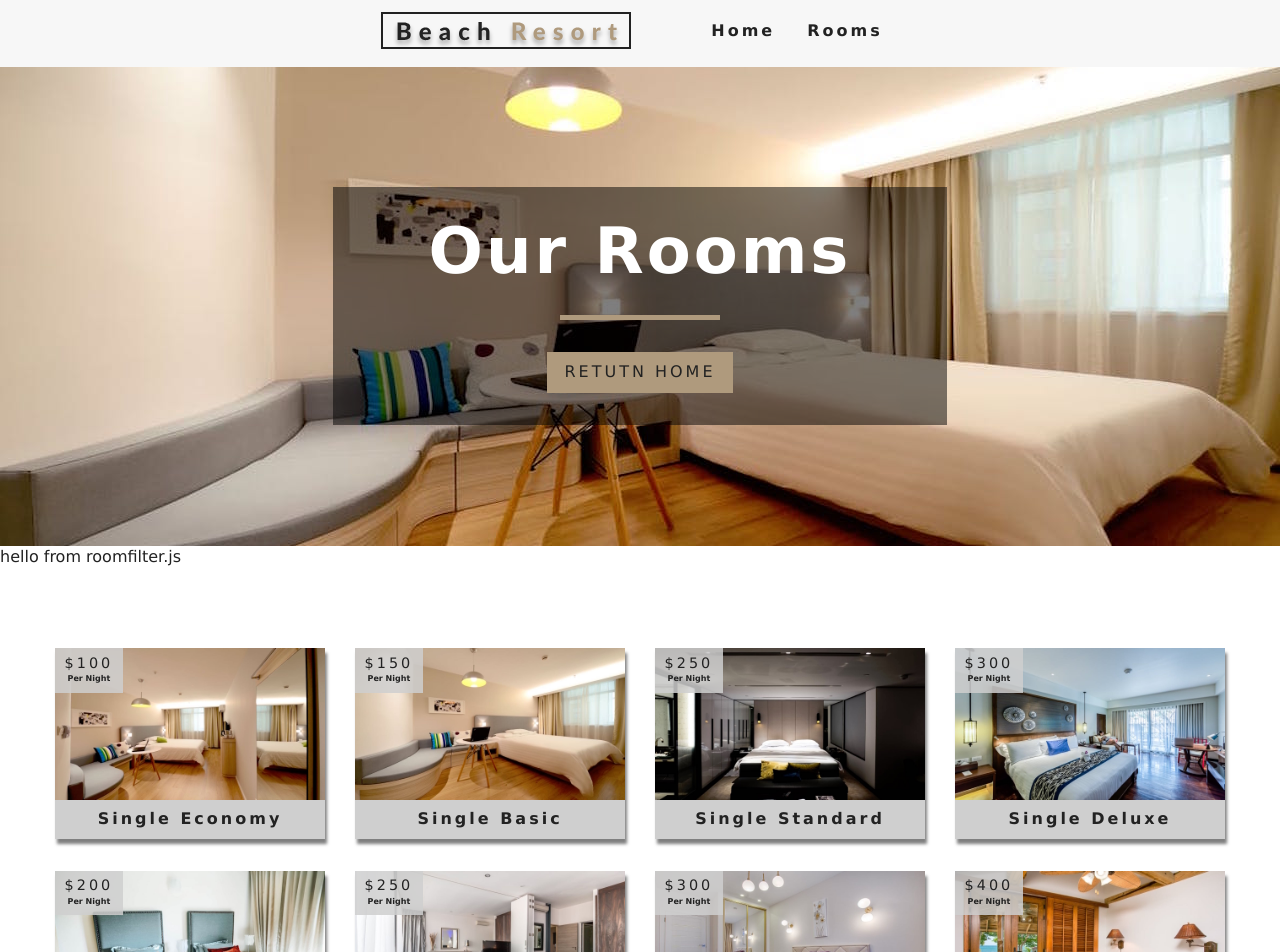
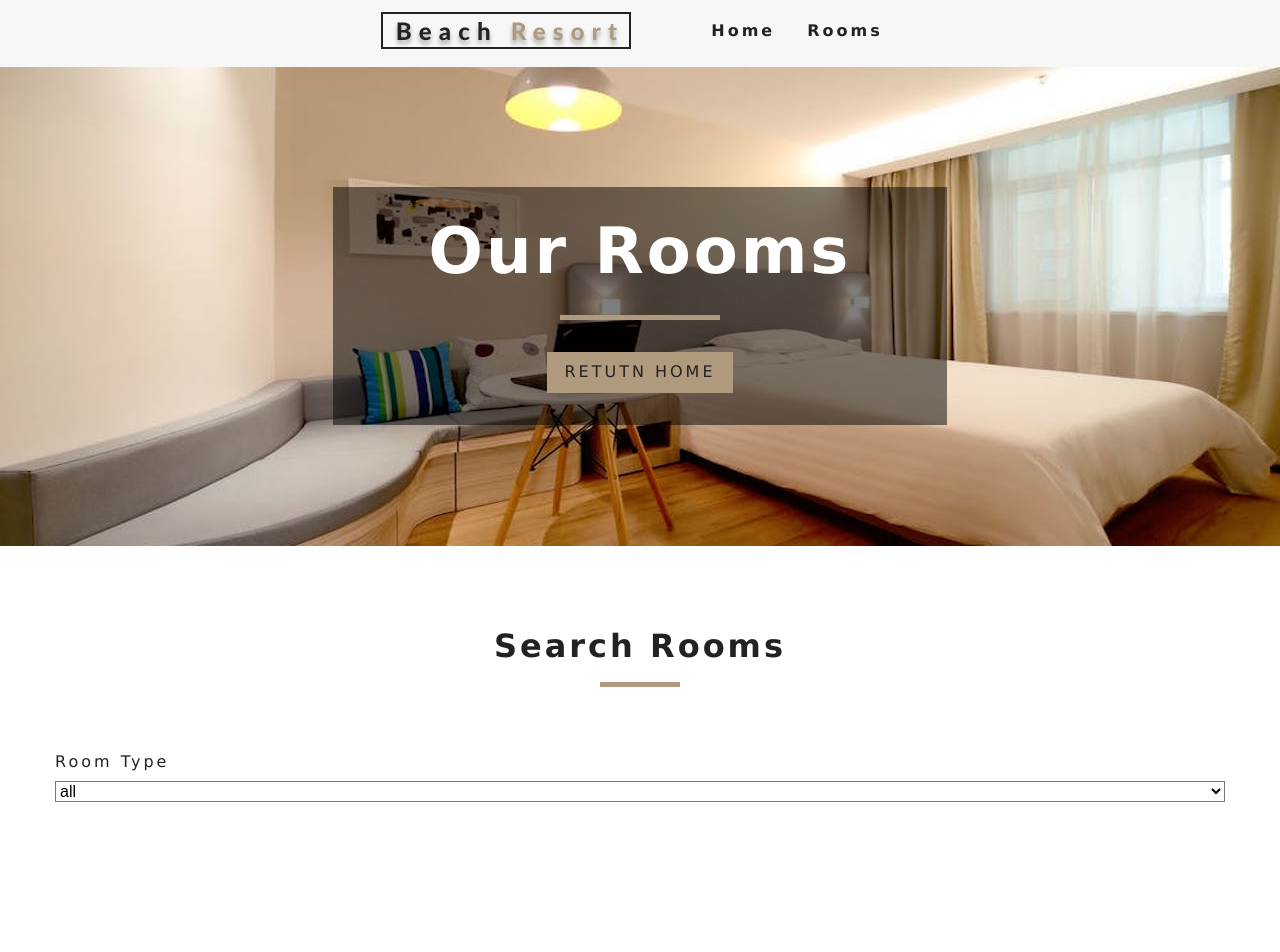
Before and after one commit to DevishBaidawarChhetri/react-beach-resort, a React (Create React App) app: page /rooms in a window 1280 px wide. Shown: the top 952 px of the page. Built offline with nearby package versions, Linux system fonts and the light colour scheme.

Commit message:
Filtered Rooms with room types

```diff
--- a/src/Context.js
+++ b/src/Context.js
@@ -7,18 +7,34 @@
 		rooms: [],
 		sortedRooms: [],
 		featuredRooms: [],
-		loading: true
+		loading: true,
+		// For filtering the rooms
+		type: 'all',
+		capacity: 1,
+		price: 0,
+		minPrice: 0,
+		maxPrice: 0,
+		minSize: 0,
+		maxSize: 0,
+		breakfast: false,
+		pets: false
 	};
 
 	componentDidMount () {
 		let rooms = this.formatData( items );
 		// console.log( rooms );
 		let featuredRooms = rooms.filter( room => room.featured === true );
+		let maxPrice = Math.max( rooms.map( item => item.price ) );
+		let maxSize = Math.max( rooms.map( item => item.size ) );
+
 		this.setState( {
 			rooms,
 			sortedRooms: rooms,
 			featuredRooms,
-			loading: false
+			loading: false,
+			price: maxPrice,
+			maxPrice,
+			maxSize
 		} );
 	}
 
@@ -38,12 +54,49 @@
 		return room;
 	}
 
+	handleChange = ( event ) => {
+		const target = event.target;
+		const value = event.type === 'checkbox' ? target.checked : target.value;
+		const name = event.target.name;
+		this.setState( {
+			[ name ]: value
+		}, this.filterRooms );
+	}
+
+	filterRooms = () => {
+		// console.log( 'Hello World!' );
+		let {
+			rooms,
+			type,
+			capacity,
+			price,
+			minSize,
+			maxSize,
+			breakfast,
+			pets
+		} = this.state;
+
+		let tempRooms = [ ...rooms ];
+
+		if ( type !== 'all' )
+		{
+			tempRooms = tempRooms.filter( ( room ) => room.type === type );
+		}
+		// console.log( tempRooms );
+		this.setState( {
+			sortedRooms: tempRooms
+		} );
+	}
+
 	render () {
 		return (
-			<RoomContext.Provider value={ {
-				...this.state,
-				getRoom: this.getRoom
-			} }>
+			<RoomContext.Provider value={
+				{
+					...this.state,
+					getRoom: this.getRoom,
+					handleChange: this.handleChange
+				}
+			}>
 				{ this.props.children }
 			</RoomContext.Provider>
 		)
@@ -55,11 +108,13 @@
 // Higher Order Component
 export function withRoomConsumer ( Component ) {
 	return function ConsumerWrapper ( props ) {
-		return <RoomConsumer>
-			{
-				value => <Component { ...props } context={ value } />
-			}
-		</RoomConsumer>
+		return (
+			<RoomConsumer>
+				{
+					value => <Component { ...props } context={ value } />
+				}
+			</RoomConsumer>
+		)
 	}
 }
 
--- a/src/components/RoomFilter.js
+++ b/src/components/RoomFilter.js
@@ -1,9 +1,50 @@
-import React from 'react'
+import React, { useContext } from 'react';
+import { RoomContext } from '../Context';
+import Title from '../components/Title';
+// Get Unique Values
+const getUnique = ( items, value ) => {
+	return [ ...new Set( items.map( item => item[ value ] ) ) ]
+}
+export default function RoomsFilter ( { rooms } ) {
+	const context = useContext( RoomContext );
+	// console.log( context );
+	const {
+		handleChange,
+		type,
+		capacity,
+		price,
+		minPrice,
+		maxPrice,
+		minSize,
+		maxSize,
+		breakfast,
+		pets
+	} = context;
 
-export default function RoomsFilter () {
+	// Get Unique Room Types
+	let types = getUnique( rooms, 'type' );
+
+	// Add All in types
+	types = [ 'all', ...types ];
+
+	// Maping to jsx
+	types = types.map( ( item, index ) => {
+		return <option value={ item } key={ index }>{ item }</option>
+	} );
+
 	return (
-		<div>
-			hello from roomfilter.js
-		</div>
+		<section className="filter-container">
+			<Title title="search rooms" />
+			<form className="filter-form">
+				{/* Select Type Begins */ }
+				<div className="form-group">
+					<label htmlFor="type">Room Type</label>
+					<select name="type" id="type" value={ type } className="form-control" onChange={ handleChange }>
+						{ types }
+					</select>
+				</div>
+				{/* Select Type Ends */ }
+			</form>
+		</section>
 	)
 }
```
